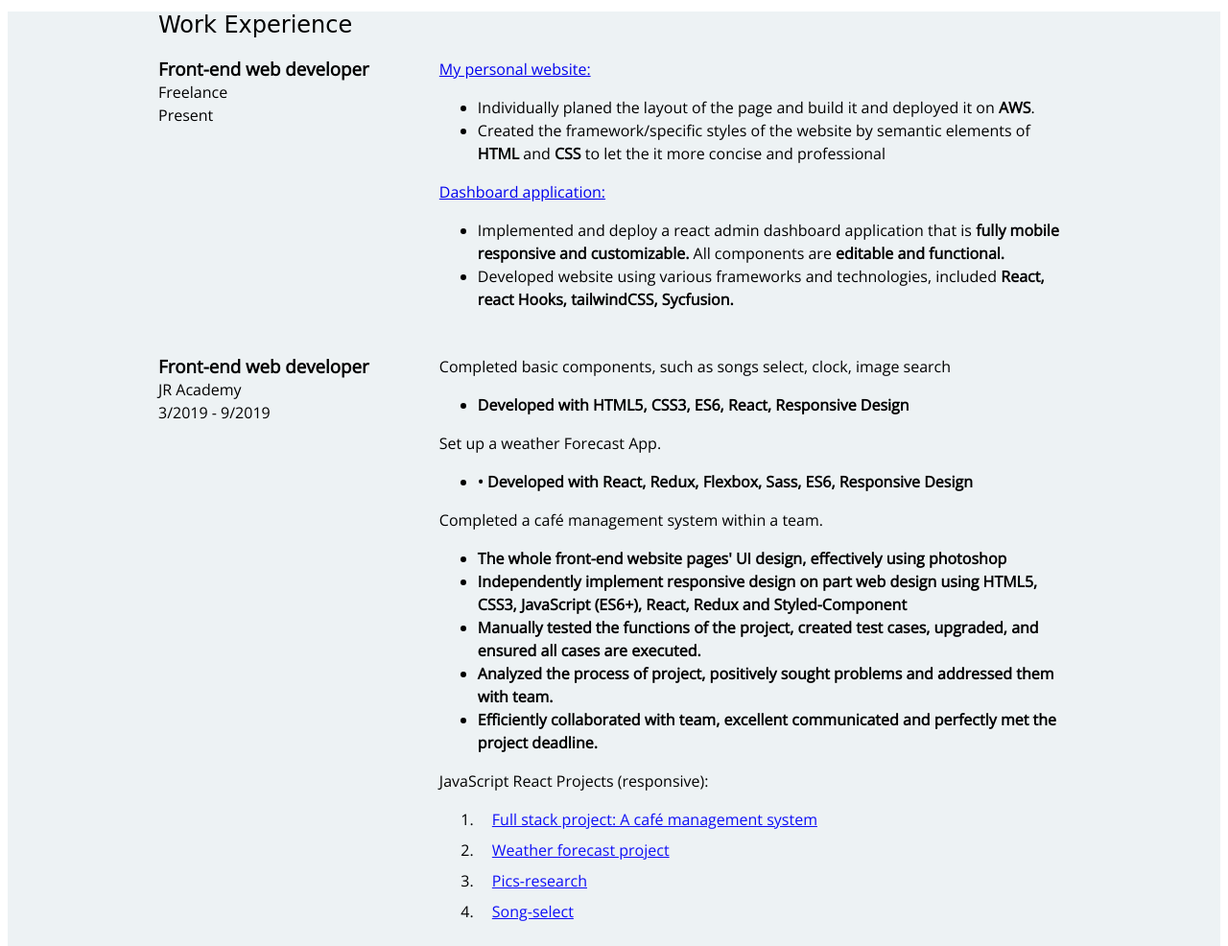
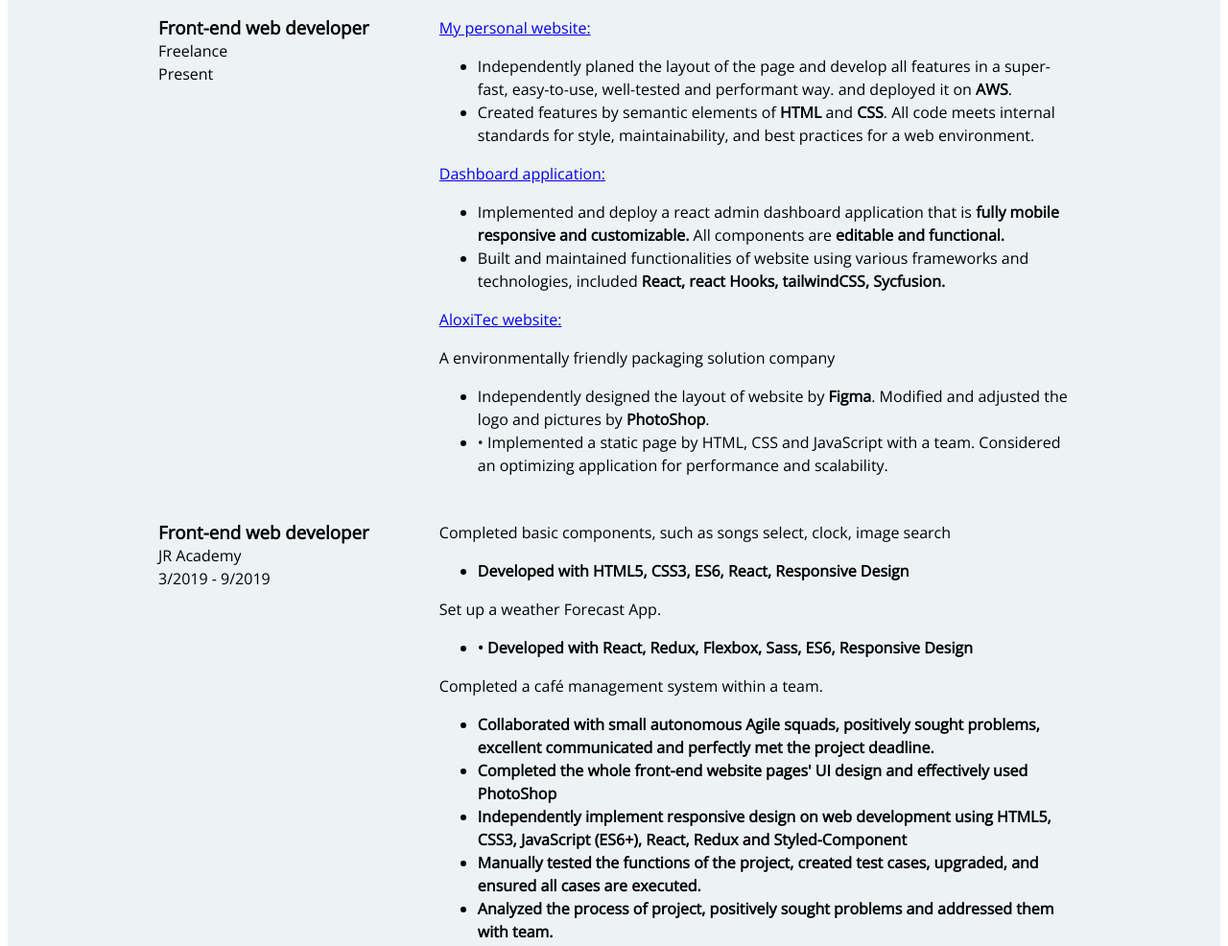
Before and after one commit to tracy-y/My-personal-website, a plain HTML site: page index.html in a window 1280 px wide. Shown: the part 440-1426 px from the top of the page at 96% size. Drawn offline with nearby package versions, Linux system fonts and the light colour scheme.

Commit message:
Change the experience contents for deployment

```diff
--- a/index.html
+++ b/index.html
@@ -48,14 +48,21 @@
           <div class="job-description">
             <p><a href="https://https://github.com/tracy-y/My-personal-website">My personal website: </a></br>
               <ul>
-                <li>  Individually planed the layout of the page and build it and deployed it on <strong>AWS</strong>.  </li>
-                <li>  Created the framework/specific styles of the website by semantic elements of <strong>HTML</strong> and <strong >CSS</strong> to let the it more concise and professional  </li>
+                <li> Independently planed the layout of the page and develop all features in a super-fast, easy-to-use, well-tested and performant way. and deployed it on <strong>AWS</strong>.  </li>
+                <li> Created features by semantic elements of <strong>HTML</strong> and <strong >CSS</strong>. All code meets internal standards for style, maintainability, and best practices for a web environment.</li>
               </ul>
             </p>
             <p><a href="https://tracey-dashboardproject.netlify.app/">Dashboard application: </a></br>
               <ul>
                 <li> Implemented and deploy a react admin dashboard application that is <strong>fully mobile responsive and customizable.</strong> All components are <strong>editable and functional.</strong> </li>
-                <li> Developed website using various frameworks and technologies, included <strong>React, react Hooks, tailwindCSS, Sycfusion. </strong></li>
+                <li> Built and maintained functionalities of website using various frameworks and technologies, included <strong>React, react Hooks, tailwindCSS, Sycfusion. </strong></li>
+              </ul>
+            </p>
+            <p><a href="https://www.figma.com/file/G6fEwD0M7RmojJk5aLASaD/AloxiTec?node-id=0%3A1">AloxiTec website: </a></br>
+              <p>A environmentally friendly packaging solution company</p>
+              <ul>
+                <li> Independently designed the layout of website by <strong>Figma</strong>. Modified and adjusted the logo and pictures by <strong>PhotoShop</strong>.</li>
+                <li> •	Implemented a static page by HTML, CSS and JavaScript with a team. Considered an optimizing application for performance and scalability.</li>
               </ul>
             </p>
           </div>
@@ -81,11 +88,11 @@
                   </p>
                  <p>Completed a café management system within a team.</br>
                   <ul>
-                    <li><strong>The whole front-end website pages' UI design, effectively using photoshop</strong></li>
-                    <li><strong>Independently implement responsive design on part web design using HTML5, CSS3, JavaScript (ES6+), React, Redux and Styled-Component</strong></li>
+                    <li> <strong>Collaborated with small autonomous Agile squads, positively sought problems, excellent communicated and perfectly met the project deadline.</strong></li>
+                    <li><strong>Completed the whole front-end website pages' UI design and effectively used PhotoShop</strong></li>
+                    <li><strong>Independently implement responsive design on web development using HTML5, CSS3, JavaScript (ES6+), React, Redux and Styled-Component</strong></li>
                     <li><strong>Manually tested the functions of the project, created test cases, upgraded, and ensured all cases are executed.</strong></li>
                     <li><strong>Analyzed the process of project, positively sought problems and addressed them with team. </strong></li>
-                    <li> <strong>Efficiently collaborated with team, excellent communicated and perfectly met the project deadline.</strong></li>
                   </ul>
                  </p>
                   <p>JavaScript React Projects (responsive):</p>
--- a/style.css
+++ b/style.css
@@ -13,7 +13,7 @@ h1, h2 {
 h1 {
     font-size: 80px;
 }
-he {
+h2 {
     font-size: 40px;
     margin-top:0;
 }
@@ -73,7 +73,7 @@ h1 {
   align-items: center;
   flex-direction: column;
   margin: 0 auto;
-  padding: 60px 50px;
+  padding: 30px 50px;
   max-width: 950px;
   overflow: hidden;
 }
@@ -172,7 +172,7 @@ ol li a {
 /* bottom (include education and technical skills) */
 .bottom {
     padding: 40px 20px;
-    background: linear-gradient(rgba(249, 250, 246, 0.9), rgba(230, 231, 217, 0.6)), url(./assets/banner.jpg) no-repeat fixed;
+    background: linear-gradient(rgba(253, 253, 253, 0.9), rgba(230, 231, 217, 0.6)), url(./assets/banner.jpg) no-repeat fixed;
     background-size: cover;
 }
 
```
Also changed, not shown: 1 other file.
